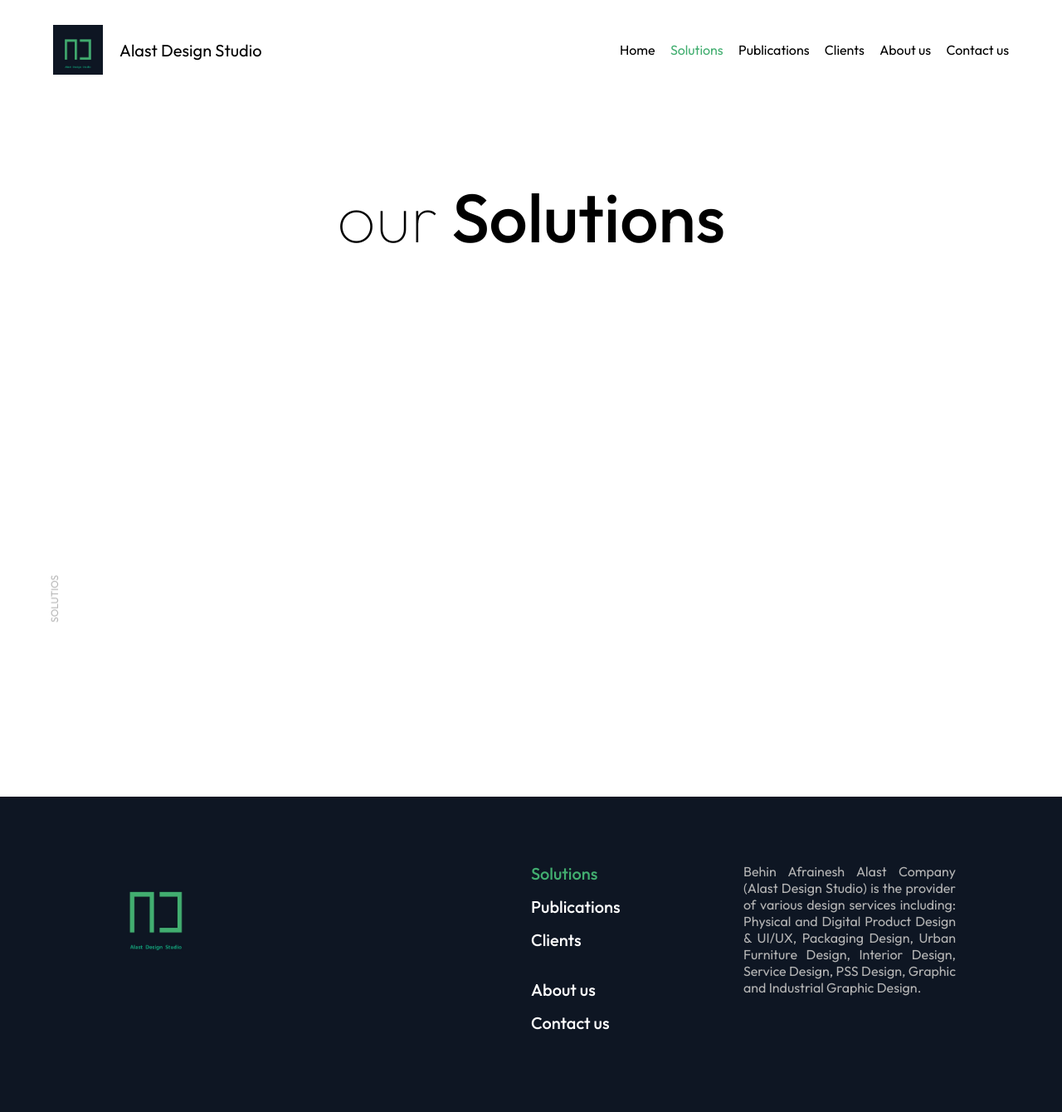
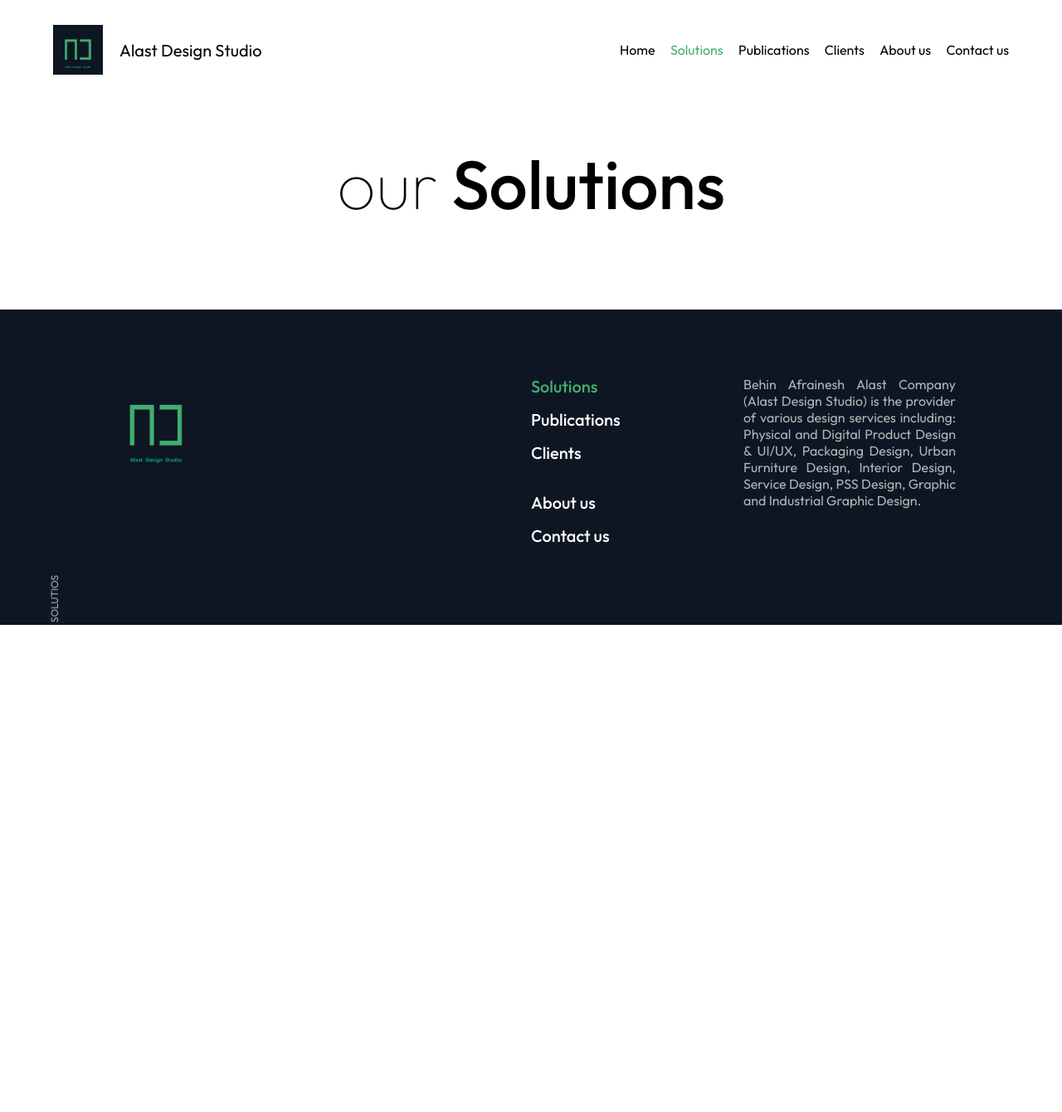
Before and after one commit to Rahimz/alast_web, a Django app: page /solutions/ in a window 1280 px wide. Shown: the whole page at 83% size. After the commit the page ends 753 px from the top, so only its background shows below. Run offline with Django 3.2, Linux system fonts and the light colour scheme; data that the repository does not hold is empty; parts of the project's set-up code (start-up, migrations or seed data) failed here and were passed over.

Commit message:
collectstatic

```diff
--- a/static/css/components/_header.scss
+++ b/static/css/components/_header.scss
@@ -39,7 +39,8 @@ header {
 
 
 
-@media screen and (max-width: 1023px) {
+
+@media screen and (max-width: 900px) {
     header {
         div {
             button {display: inline-block;}
--- /dev/null
+++ b/static/css/components/_mobile.scss
@@ -0,0 +1,56 @@
+/* The Overlay (background) */
+.overlay {
+    /* Height & width depends on how you want to reveal the overlay (see JS below) */
+    height: 0;
+    width: 100%;
+    position: fixed; /* Stay in place */
+    z-index: 1000; /* Sit on top */
+    left: 0;
+    top: 0;
+    background-color: rgb(0,0,0); /* Black fallback color */
+    background-color: rgba(0,0,0, 0.9); /* Black w/opacity */
+    overflow-x: hidden; /* Disable horizontal scroll */
+    transition: 0.5s; /* 0.5 second transition effect to slide in or slide down the overlay (height or width, depending on reveal) */
+  }
+
+  /* Position the content inside the overlay */
+  .overlay-content {
+    position: relative;
+    top: 25%; /* 25% from the top */
+    width: 100%; /* 100% width */
+    text-align: center; /* Centered text/links */
+    margin-top: 30px; /* 30px top margin to avoid conflict with the close button on smaller screens */
+  }
+
+  /* The navigation links inside the overlay */
+  .overlay a {
+    padding: 8px;
+    text-decoration: none;
+    font-size: 36px;
+    color: #818181;
+    display: block; /* Display block instead of inline */
+    transition: 0.3s; /* Transition effects on hover (color) */
+  }
+
+  /* When you mouse over the navigation links, change their color */
+  .overlay a:hover, .overlay a:focus {
+    color: #f1f1f1;
+  }
+
+  /* Position the close button (top right corner) */
+  .overlay .closebtn {
+    position: absolute;
+    top: 20px;
+    right: 45px;
+    font-size: 60px;
+  }
+
+  /* When the height of the screen is less than 450 pixels, change the font-size of the links and position the close button again, so they don't overlap */
+  @media screen and (max-height: 450px) {
+    .overlay a {font-size: 20px}
+    .overlay .closebtn {
+      font-size: 40px;
+      top: 15px;
+      right: 35px;
+    }
+  }
--- a/static/css/pages/_about.scss
+++ b/static/css/pages/_about.scss
@@ -170,6 +170,10 @@ section#solutions, section#publications, section#clients {
 
             p {margin: 20px 0; width: 100%;}
         }
+        .client {
+            width: 22vw;
+            .sol_img {height: 12vw;}
+        }
     }
 }
 
@@ -194,8 +198,10 @@ section#solutions, section#publications, section#clients {
             .solution {
                 width: 42vw;
                 margin-bottom: 50px;
-
                 .sol_img {height: 28vw;}
+            }
+            .client {
+                .sol_img {height: 15vw;}
             }
         }
     }
@@ -241,6 +247,9 @@ section#solutions, section#publications, section#clients {
                 width: 100%;
                 .sol_img {height: 60vw;}
             }
+            .client {
+                .sol_img {height: 15vw;}
+            }
         }
     }
 }
--- a/static/css/pages/_contact.scss
+++ b/static/css/pages/_contact.scss
@@ -3,11 +3,13 @@
 section#contacts {
     display: flex;
     flex-direction: row;
+    justify-content: space-between;
+    align-items: stretch;
     // background-color: aquamarine;
 
     div {
         width: 48%;
-        background-color: #f9f9f9;
+        background-color: #e4e3e3;
         margin-right: 4%;
         padding: 80px 50px;
         // border-radius: 30px;
@@ -43,3 +45,18 @@ section#contacts {
         }
     }
 }
+
+
+
+
+
+@media screen and (max-width: 767px) {
+    section#contacts {
+        flex-direction: column;
+        div {
+            width: 100%;
+            margin-right: 0;
+            margin-bottom: 30px;
+        }
+    }
+}
--- a/static/css/pages/_solutions.scss
+++ b/static/css/pages/_solutions.scss
@@ -1,7 +1,4 @@
-main.main_solutions section {}
-
 section#solutions, section#publications {
-
     .solutions_top {
         // width: 100%;
         display: flex;
@@ -10,3 +7,63 @@ section#solutions, section#publications {
         background-color: yellowgreen;
     }
 }
+
+
+
+// each solution
+main.main_solution {
+    .s-base {
+        display: flex; justify-content: space-between;
+
+        // .s-left, .s-right {background-color: bisque;}
+        .s-right {
+            width: 60%;
+            img {
+                width: 100%;
+                margin-bottom: 30px;
+            }
+        }
+
+        .s-left {
+            width: 35%;
+            .sinfo {
+                // background-color: brown;
+                padding: 15px 0;
+                border-top: 1px solid $g220;
+                &:last-child {border-bottom: 1px solid $g220;}
+                span {color: $g180;}
+            }
+            h3 {margin-top: 50px;}
+            p {margin-bottom: 50px; color: $g180;}
+            .stags {
+                display: flex; flex-wrap: wrap;
+                margin-bottom: 70px;
+                padding-top: 5px;
+                border-top: 1px solid $g220;
+                // background-color: cadetblue;
+                a {
+                    margin: 0 5px 5px 0;
+                    padding: 3px 10px;
+                    border-radius: 5px;
+				    color: white;
+                    background-color: $maincolor;
+                    &:hover {opacity: 0.8;}
+                }
+            }
+        }
+    }
+}
+
+
+
+
+
+
+@media screen and (max-width: 767px) {
+    main.main_solution {
+    .s-base {
+        flex-direction: column;
+        .s-left, .s-right {width: 100%;}
+    }
+}
+}
--- a/static/css/style.css
+++ b/static/css/style.css
@@ -68,6 +68,64 @@ header nav a:hover, header nav a.active {
   header {
     position: relative;
     padding: 20px 0;
+  }
+}
+/* The Overlay (background) */
+.overlay {
+  /* Height & width depends on how you want to reveal the overlay (see JS below) */
+  height: 0;
+  width: 100%;
+  position: fixed; /* Stay in place */
+  z-index: 1000; /* Sit on top */
+  left: 0;
+  top: 0;
+  background-color: rgb(0, 0, 0); /* Black fallback color */
+  background-color: rgba(0, 0, 0, 0.9); /* Black w/opacity */
+  overflow-x: hidden; /* Disable horizontal scroll */
+  transition: 0.5s; /* 0.5 second transition effect to slide in or slide down the overlay (height or width, depending on reveal) */
+}
+
+/* Position the content inside the overlay */
+.overlay-content {
+  position: relative;
+  top: 25%; /* 25% from the top */
+  width: 100%; /* 100% width */
+  text-align: center; /* Centered text/links */
+  margin-top: 30px; /* 30px top margin to avoid conflict with the close button on smaller screens */
+}
+
+/* The navigation links inside the overlay */
+.overlay a {
+  padding: 8px;
+  text-decoration: none;
+  font-size: 36px;
+  color: #818181;
+  display: block; /* Display block instead of inline */
+  transition: 0.3s; /* Transition effects on hover (color) */
+}
+
+/* When you mouse over the navigation links, change their color */
+.overlay a:hover, .overlay a:focus {
+  color: #f1f1f1;
+}
+
+/* Position the close button (top right corner) */
+.overlay .closebtn {
+  position: absolute;
+  top: 20px;
+  right: 45px;
+  font-size: 60px;
+}
+
+/* When the height of the screen is less than 450 pixels, change the font-size of the links and position the close button again, so they don't overlap */
+@media screen and (max-height: 450px) {
+  .overlay a {
+    font-size: 20px;
+  }
+  .overlay .closebtn {
+    font-size: 40px;
+    top: 15px;
+    right: 35px;
   }
 }
 footer, footer div, footer nav {
@@ -216,7 +274,6 @@ body {
 main {
   position: relative;
   width: 80%;
-  min-height: 100vh;
   margin: 120px 0 0;
   padding: 50px 0px;
 }
--- a/static/css/style.scss
+++ b/static/css/style.scss
@@ -1,5 +1,6 @@
 @import "components/vars";
 @import "components/header";
+@import "components/mobile";
 @import "components/footer";
 
 html {scroll-behavior: smooth;}
@@ -46,7 +47,6 @@ body {
 main {
     position: relative;
     width: 80%;
-    min-height: 100vh;
     margin: 120px 0 0;
     padding: 50px 0px;
     // background: url("../assets/alast-test.svg") no-repeat top right;
@@ -60,6 +60,8 @@ main {
         // background-color: blueviolet;
         span.mil-thin {font-weight: 100;}
     }
+    &.main_publications {min-height: 50vh;}
+    &.main_contact {min-height: 70vh;}
 }
 section {
     display: flex;
```
Also changed, not shown: other parts of static/css/style.css (+89 -2 lines).
